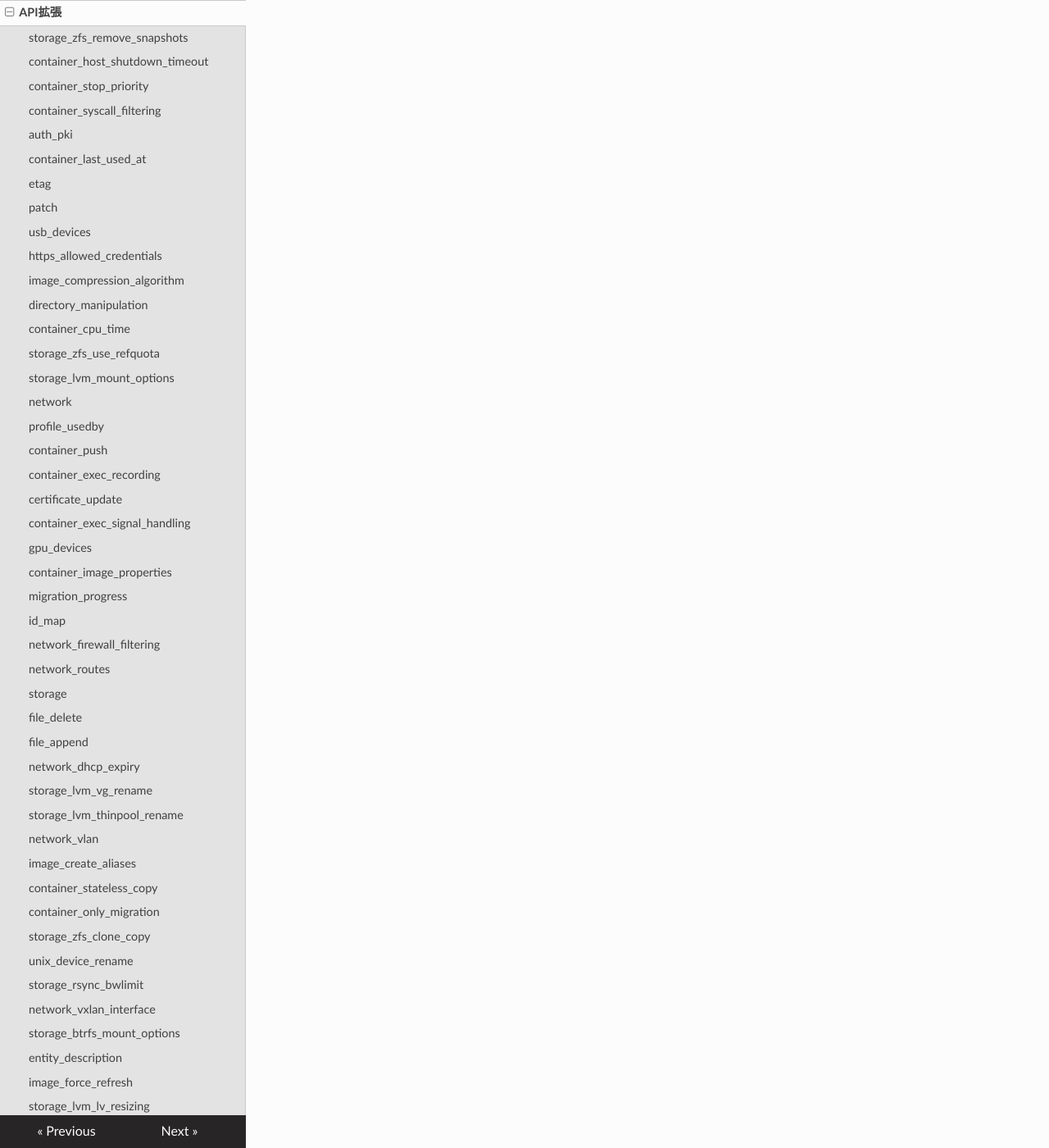
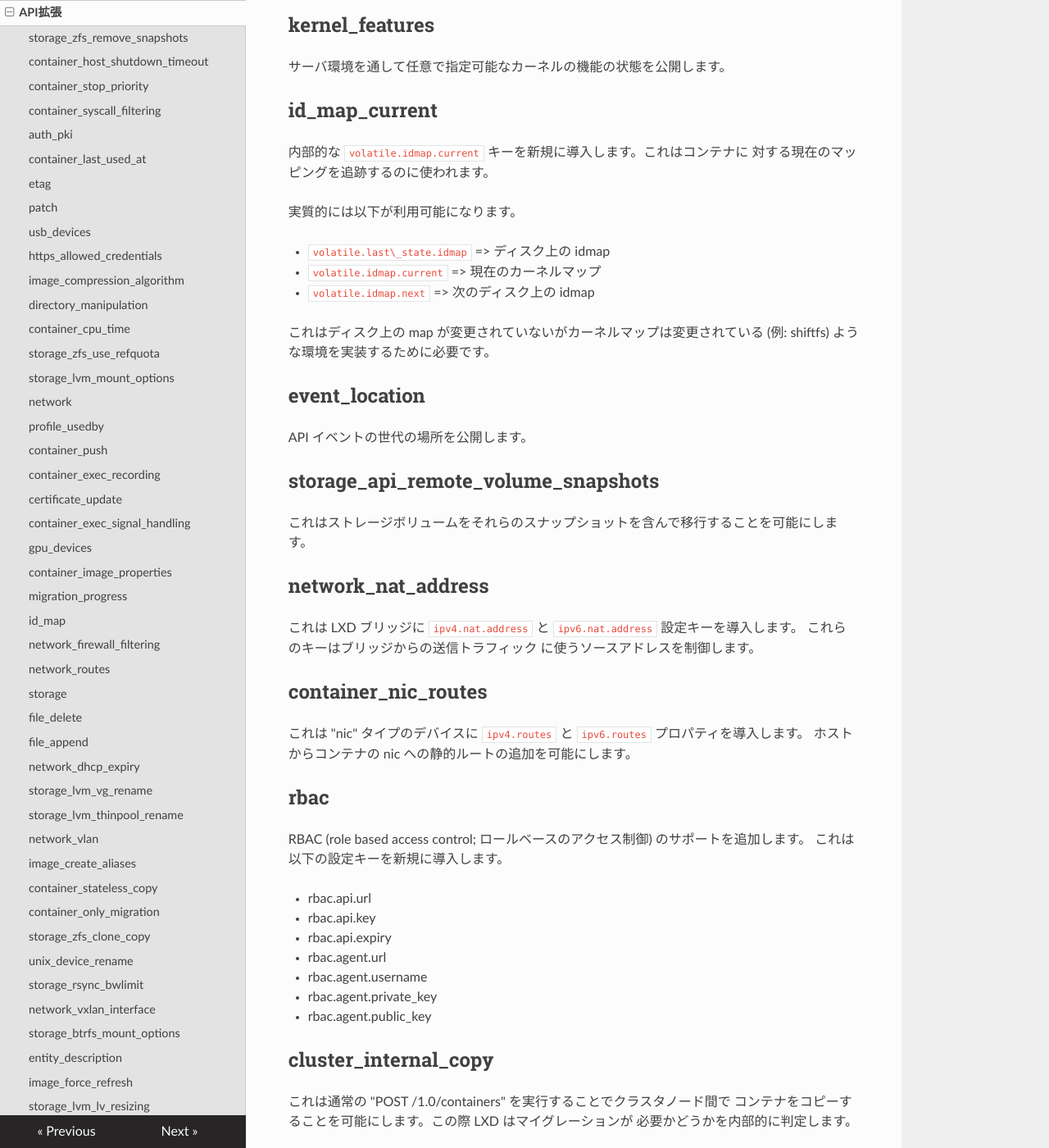
Before and after one commit to lxc-jp/lxd-ja, an MkDocs documentation site: the page built from doc/api-extensions.md, in a window 1280 px wide and 1400 px high, scrolled down 20897 px. Shown: the whole window at 82% size. Built offline with MkDocs 1.6.1, drawn with Linux system fonts in a browser that asks for light colours; nearby versions of some CDN libraries; old or Windows-style settings are respelled for this version of MkDocs; some of the changed text lies outside the part shown.

Commit message:
Update api-extensions.md to upstream at 2019-05-17
Signed-off-by: Hiroaki Nakamura <hnakamur@gmail.com>

```diff
--- a/doc/api-extensions.md
+++ b/doc/api-extensions.md
@@ -1353,3 +1353,129 @@ Introductes a "Location" field in the leases list.
 This is used when querying a cluster to show what node a particular
 lease was found on.
 -->
+
+## resources\_cpu\_socket
+アウト・オブ・オーダーのソケット情報を取得する際にCPUリソースにソケットフィールドを追加します。
+<!--
+Add Socket field to CPU resources in case we get out of order socket information.
+-->
+
+## resources\_gpu
+サーバリソースに新規にGPU構造を追加し、システム上で利用可能な全てのGPUを一覧表示します。
+<!--
+Add a new GPU struct to the server resources, listing all usable GPUs on the system.
+-->
+
+## resources\_numa
+全てのCPUとGPUに対するNUMAノードを表示します。
+<!--
+Shows the NUMA node for all CPUs and GPUs.
+-->
+
+## kernel\_features
+サーバ環境を通して任意で指定可能なカーネルの機能の状態を公開します。
+<!--
+Exposes the state of optional kernel features through the server environment.
+-->
+
+## id\_map\_current
+内部的な `volatile.idmap.current` キーを新規に導入します。これはコンテナに
+対する現在のマッピングを追跡するのに使われます。
+<!--
+This introduces a new internal `volatile.idmap.current` key which is
+used to track the current mapping for the container.
+-->
+
+実質的には以下が利用可能になります。
+<!--
+This effectively gives us:
+-->
+ - `volatile.last\_state.idmap` => ディスク上の idmap <!-- On-disk idmap -->
+ - `volatile.idmap.current` => 現在のカーネルマップ <!-- Current kernel map -->
+ - `volatile.idmap.next` => 次のディスク上の idmap <!-- Next on-disk idmap -->
+
+これはディスク上の map が変更されていないがカーネルマップは変更されている
+(例: shiftfs) ような環境を実装するために必要です。
+<!--
+This is required to implement environments where the on-disk map isn't
+changed but the kernel map is (e.g. shiftfs).
+-->
+
+## event\_location
+API イベントの世代の場所を公開します。
+<!--
+Expose the location of the generation of API events.
+-->
+
+## storage\_api\_remote\_volume\_snapshots
+これはストレージボリュームをそれらのスナップショットを含んで移行することを可能にします。
+<!--
+This allows migrating storage volumes including their snapshots.
+-->
+
+## network\_nat\_address
+これは LXD ブリッジに `ipv4.nat.address` と `ipv6.nat.address` 設定キーを導入します。
+これらのキーはブリッジからの送信トラフィック	に使うソースアドレスを制御します。
+<!--
+This introduces the `ipv4.nat.address` and `ipv6.nat.address` configuration keys for LXD bridges.
+Those keys control the source address used for outbound traffic from the bridge.
+-->
+
+## container\_nic\_routes
+これは "nic" タイプのデバイスに `ipv4.routes` と `ipv6.routes` プロパティを導入します。
+ホストからコンテナの nic への静的ルートの追加を可能にします。
+<!--
+This introduces the `ipv4.routes` and `ipv6.routes` properties on "nic" type devices.
+This allows adding static routes on host to container's nic.
+-->
+
+## rbac
+RBAC (role based access control; ロールベースのアクセス制御) のサポートを追加します。
+これは以下の設定キーを新規に導入します。
+<!--
+Adds support for RBAC (role based access control). This introduces new config keys:
+-->
+
+  * rbac.api.url
+  * rbac.api.key
+  * rbac.api.expiry
+  * rbac.agent.url
+  * rbac.agent.username
+  * rbac.agent.private\_key
+  * rbac.agent.public\_key
+
+## cluster\_internal\_copy
+これは通常の "POST /1.0/containers" を実行することでクラスタノード間で
+コンテナをコピーすることを可能にします。この際 LXD はマイグレーションが
+必要かどうかを内部的に判定します。
+<!--
+This makes it possible to do a normal "POST /1.0/containers" to copy a
+container between cluster nodes with LXD internally detecting whether a
+migration is required.
+-->
+
+## seccomp\_notify
+カーネルが seccomp ベースの syscall インターセプトをサポートする場合に
+登録された syscall が実行されたことをコンテナから LXD に通知することが
+できます。 LXD はそれを受けて様々なアクションをトリガーするかを決定します。
+<!--
+If the kernel supports seccomp-based syscall interception LXD can be notified
+by a container that a registered syscall has been performed. LXD can then
+decide to trigger various actions.
+-->
+
+## lxc\_features
+これは `GET /1.0/` ルート経由で `lxc info` コマンドの出力に `lxc_features`
+セクションを導入します。配下の LXC ライブラリに存在するキー・フィーチャーに
+対するチェックの結果を出力します。
+<!--
+This introduces the `lxc_features` section output from the `lxc info` command
+via the `GET /1.0/` route. It outputs the result of checks for key features being present in the
+underlying LXC library.
+-->
+
+## container\_nic\_ipvlan
+これは "nic" デバイスに `ipvlan` のタイプを導入します。
+<!--
+This introduces the `ipvlan` "nic" device type.
+-->
```
